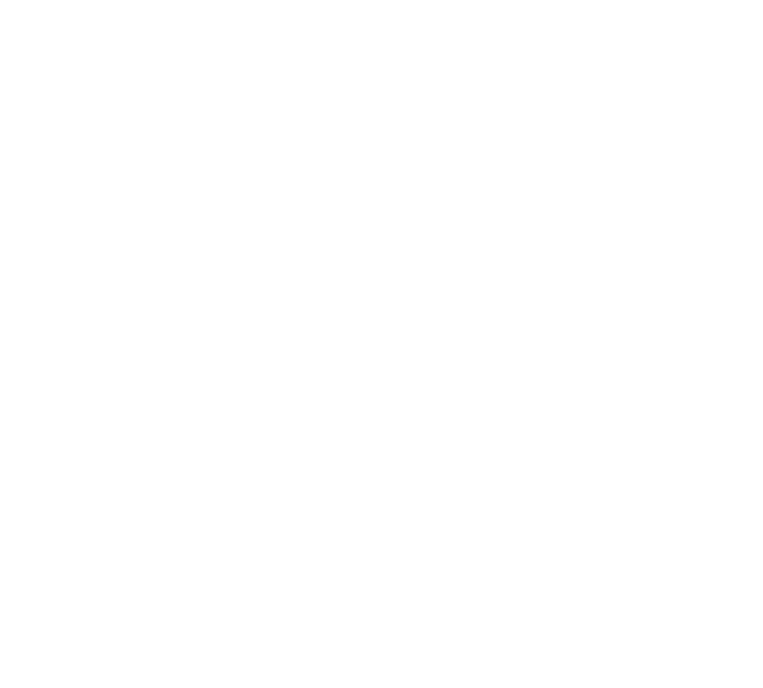
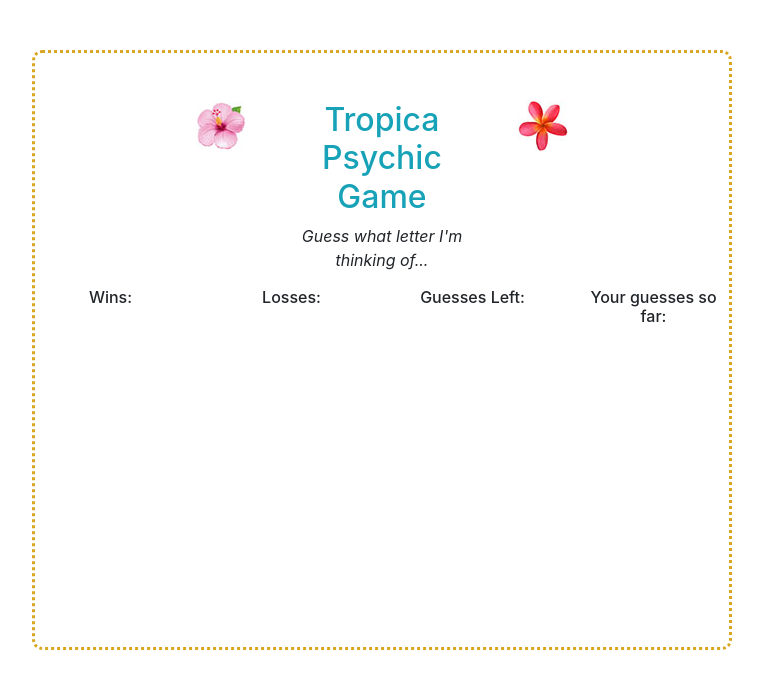
Before and after one commit to maria-otero/Psychic-Game, a plain HTML site: page index.html in a window 1280 px wide. Shown: the whole page, without its empty margins (258-1021 px from the left). Drawn offline with nearby package versions, Linux system fonts and the light colour scheme.

Commit message:
html structure and css qualities

```diff
--- a/assets/css/reset.css
+++ /dev/null
@@ -1,48 +0,0 @@
-/* http://meyerweb.com/eric/tools/css/reset/
-   v2.0 | 20110126
-   License: none (public domain)
-*/
-
-html, body, div, span, applet, object, iframe,
-h1, h2, h3, h4, h5, h6, p, blockquote, pre,
-a, abbr, acronym, address, big, cite, code,
-del, dfn, em, img, ins, kbd, q, s, samp,
-small, strike, strong, sub, sup, tt, var,
-b, u, i, center,
-dl, dt, dd, ol, ul, li,
-fieldset, form, label, legend,
-table, caption, tbody, tfoot, thead, tr, th, td,
-article, aside, canvas, details, embed,
-figure, figcaption, footer, header, hgroup,
-menu, nav, output, ruby, section, summary,
-time, mark, audio, video {
-	margin: 0;
-	padding: 0;
-	border: 0;
-	font-size: 100%;
-	font: inherit;
-	vertical-align: baseline;
-}
-/* HTML5 display-role reset for older browsers */
-article, aside, details, figcaption, figure,
-footer, header, hgroup, menu, nav, section {
-	display: block;
-}
-body {
-	line-height: 1;
-}
-ol, ul {
-	list-style: none;
-}
-blockquote, q {
-	quotes: none;
-}
-blockquote:before, blockquote:after,
-q:before, q:after {
-	content: '';
-	content: none;
-}
-table {
-	border-collapse: collapse;
-	border-spacing: 0;
-}
--- /dev/null
+++ b/assets/css/style.css
@@ -0,0 +1,16 @@
+.container {
+    width: 700px;
+    height: 600px;
+    margin-left: auto;
+    margin-right: auto;
+    padding: 0;
+    border: 3px dotted goldenrod;
+    border-radius: 10px;
+    margin-top: 50px;
+    }
+
+    h2:hover, h6:hover {
+    color:royalblue;
+    text-decoration:none;
+    cursor:pointer;
+}
--- a/index.html
+++ b/index.html
@@ -2,14 +2,88 @@
 <html lang="en">
 <head>
     <meta charset="UTF-8">
-    <meta name="viewport" content="width=device-width, initial-scale=1.0">
-    <meta http-equiv="X-UA-Compatible" content="ie=edge">
     <link rel="stylesheet" href="https://stackpath.bootstrapcdn.com/bootstrap/4.1.0/css/bootstrap.min.css" integrity="sha384-9gVQ4dYFwwWSjIDZnLEWnxCjeSWFphJiwGPXr1jddIhOegiu1FwO5qRGvFXOdJZ4" crossorigin="anonymous">
-    <title>Psychic-Game</title>
+    <link href="https://fonts.googleapis.com/css?family=Permanent+Marker|Roboto" rel="stylesheet">
+    <link rel="stylesheet" type="text/css" href="assets/css/style.css">
+    <title>Psychic Game</title>
+
 </head>
+
 <body>
+    <div class="container">
+    <br><br>
+        <!-- row 1 -->
+        <div class="row">
+            <!-- flawer1 -->
+            <div class="col-sm">
+                <img src="assets/images/flower2.jpg" class="rounded float-right" alt="flower1">
+            </div>
+            <!-- title -->
+            <div class="col-sm">
+                <h2 class="text-info text-center">Tropica Psychic Game</h2>
+                <p class="text-center"><em>Guess what letter I'm thinking of...</em></p>
+            </div>
+            <!-- flower2 -->
+            <div class="col-sm">
+                <img src="assets/images/flower1.jpg" class="rounded float-left" alt="flower1">
+            </div>
+        </div>
 
-    <script src="assets/javascript/game.js">
+        <!-- row2 -->
+        <div class="row">
+            <!-- wins -->
+            <div class="col-md-3">
+                <h6 class="text-center">Wins:
+                    <span id="wins"><strong></strong>
+                    </span>
+                </h6>
+            </div>
+            <!-- losses -->
+            <div class="col-md-3">
+                <h6 class="text-center">Losses:
+                    <span id="losses"><strong></strong>
+                    </span>
+                </h6>
+            </div>
+            <!-- guesses left -->
+            <div class="col-md-3">
+                <h6 class="text-center">Guesses Left:
+                    <span id="guessesLeft"><strong></strong>
+                    </span>
+                </h6>
+            </div>
+            <!-- Your gueses so far -->
+            <div class="col-md-3">
+                <h6 class="text-center">Your guesses so far:
+                    <span id="guessesSoFar"><strong></strong>
+                    </span>
+                </h6>
+            </div>
+        </div>
+    </div>
+    <script>
+        // computer options to chose
+        var computerChoices = ['a', 'b', 'c', 'd', 'e', 'f', 'g', 'h', 'i', 'j', 'k', 'l', 'm', 'n', 'o', 'p', 'q', 'r', 's', 't', 'u', 'v', 'w', 'x', 'y', 'z'];
+
+        // placeholder of arguments - to display
+        var wins = 0;
+        var losses = 0;
+        var guessesLeft = 9;
+        var guessedLetters = [];
+
+        // Function reset
+        var reset = function() {
+        totalGuesses = 9;
+        guessesLeft = 9;
+        guessedLetters = [];
+
+        // user guesses
+
+
+
+
+
     </script>
 </body>
+
 </html>
```
Also changed, not shown: assets/images/flower1.jpg (added), assets/images/flower2.jpg (added), 2 other files.
